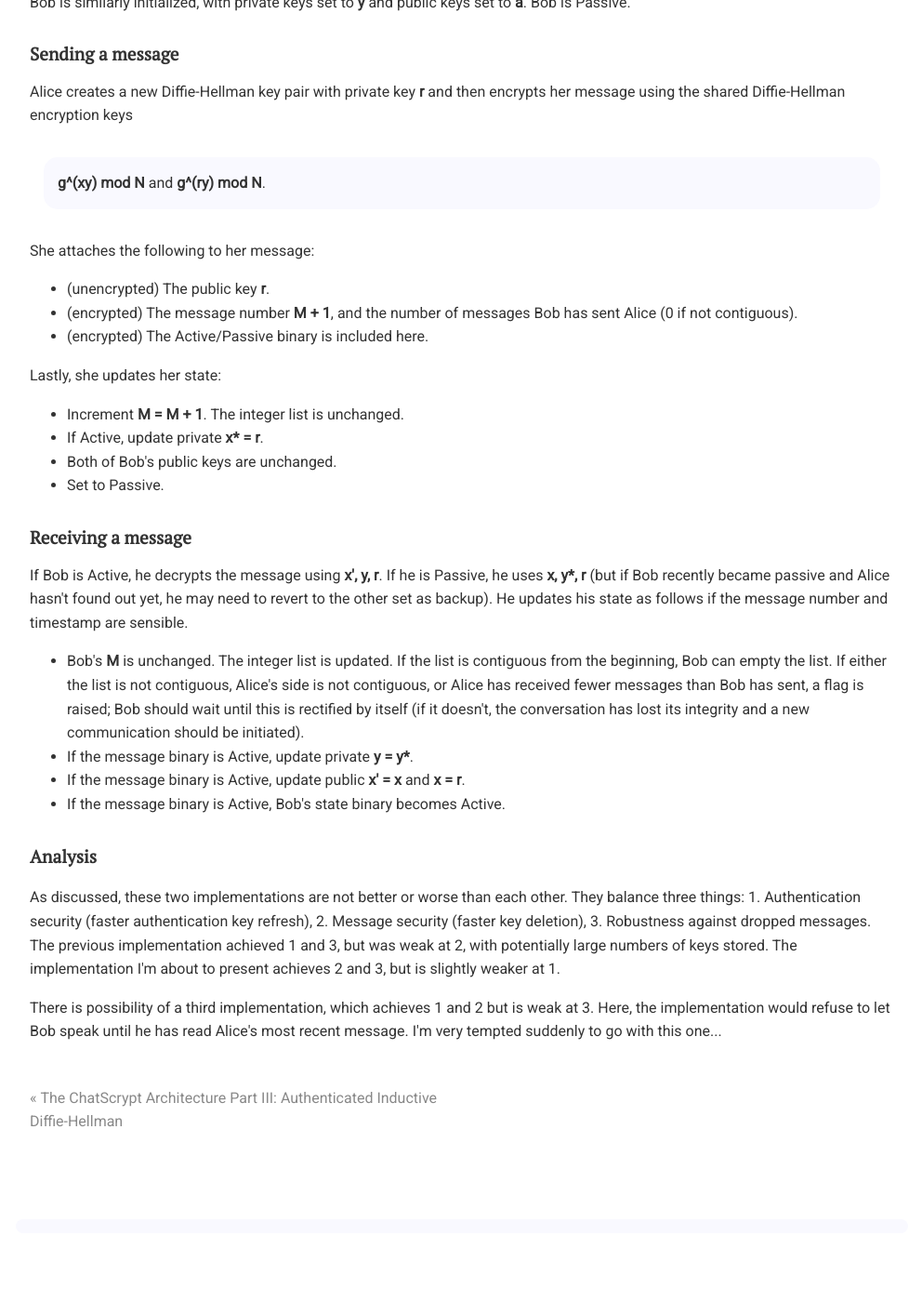
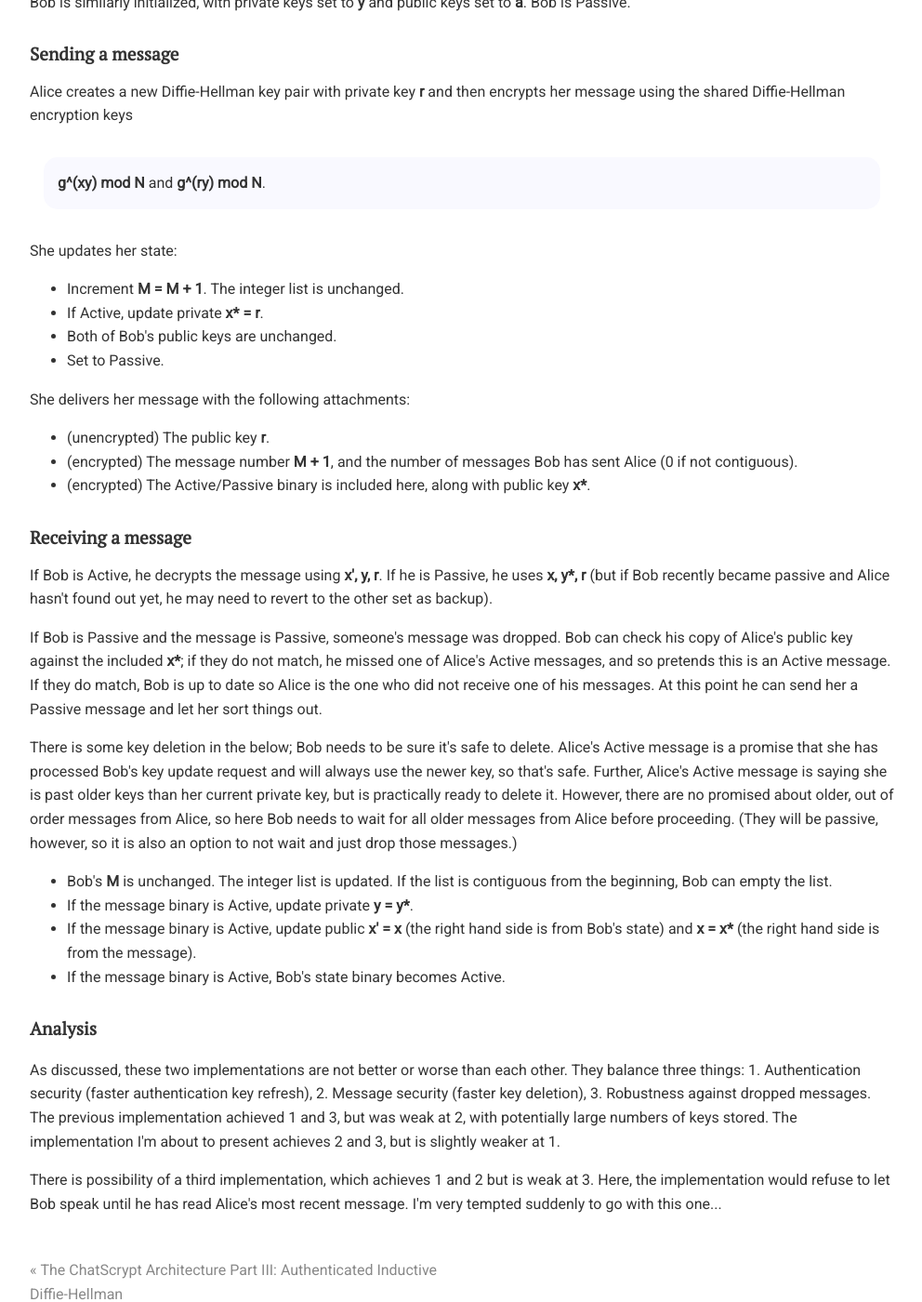
Before and after one commit to chatscrypt/chatscrypt.github.io, a Jekyll site: the page built from _posts/2020-01-24-the-chatscrypt-architecture-part-iv-quadruple-diffie-hellman.html, in a window 1280 px wide and 1400 px high, scrolled down 1238 px. Shown: the whole window at 93% size, without its empty margins (143-1135 px from the left). Built offline with Jekyll 4.4.1, drawn with Linux system fonts in a browser that asks for light colours; comment, search, counter and statistics services are not loaded; before the commit the page ends 2564 px from its top, so only the background shows below that.

Commit message:
Update 2020-01-24-the-chatscrypt-architecture-part-iv-quadruple-diffie-hellman.html

```diff
--- a/_posts/2020-01-24-the-chatscrypt-architecture-part-iv-quadruple-diffie-hellman.html
+++ b/_posts/2020-01-24-the-chatscrypt-architecture-part-iv-quadruple-diffie-hellman.html
@@ -48,15 +48,8 @@ Alice creates a new Diffie-Hellman key pair with private key <b>r</b> and then e
 <b>g^(xy) mod N</b> and <b>g^(ry) mod N</b>.
 </div>
 
-She attaches the following to her message:
-<ul>
-<li> (unencrypted) The public key <b>r</b>.
-<li> (encrypted) The message number <b>M + 1</b>, and the number of messages Bob has sent Alice (0 if not contiguous).
-<li> (encrypted) The Active/Passive binary is included here.
-</ul>
 
-
-Lastly, she updates her state:
+She updates her state:
 <ul>
 <li>Increment <b>M = M + 1</b>. The integer list is unchanged.
 <li>If Active, update private <b>x* = r</b>.
@@ -65,16 +58,29 @@ Lastly, she updates her state:
 </ul>
 
 
+She delivers her message with the following attachments:
+<ul>
+<li> (unencrypted) The public key <b>r</b>.
+<li> (encrypted) The message number <b>M + 1</b>, and the number of messages Bob has sent Alice (0 if not contiguous).
+  <li> (encrypted) The Active/Passive binary is included here, along with public key <b>x*</b>.
+</ul>
+
+
+
 
 
 <h2> Receiving a message</h2>
 
-If Bob is Active, he decrypts the message using <b>x', y, r</b>. If he is Passive, he uses <b>x, y*, r</b> (but if Bob recently became passive and Alice hasn't found out yet, he may need to revert to the other set as backup). He updates his state as follows if the message number and timestamp are sensible.
+If Bob is Active, he decrypts the message using <b>x', y, r</b>. If he is Passive, he uses <b>x, y*, r</b> (but if Bob recently became passive and Alice hasn't found out yet, he may need to revert to the other set as backup).
+
+<p>If Bob is Passive and the message is Passive, someone's message was dropped. Bob can check his copy of Alice's public key against the included <b>x*</b>; if they do not match, he missed one of Alice's Active messages, and so pretends this is an Active message. If they do match, Bob is up to date so Alice is the one who did not receive one of his messages. At this point he can send her a Passive message and let her sort things out.
+
+<p>There is some key deletion in the below; Bob needs to be sure it's safe to delete. Alice's Active message is a promise that she has processed Bob's key update request and will always use the newer key, so that's safe. Further, Alice's Active message is saying she is past older keys than her current private key, but is practically ready to delete it. However, there are no promised about older, out of order messages from Alice, so here Bob needs to wait for all older messages from Alice before proceeding. (They will be passive, however, so it is also an option to not wait and just drop those messages.)
 
 <ul>
-<li>Bob's <b>M</b> is unchanged. The integer list is updated. If the list is contiguous from the beginning, Bob can empty the list. If either the list is not contiguous, Alice's side is not contiguous, or Alice has received fewer messages than Bob has sent, a flag is raised; Bob should wait until this is rectified by itself (if it doesn't, the conversation has lost its integrity and a new communication should be initiated).
+<li>Bob's <b>M</b> is unchanged. The integer list is updated. If the list is contiguous from the beginning, Bob can empty the list.
 <li>If the message binary is Active, update private <b>y = y*</b>.
-<li>If the message binary is Active, update public <b>x' = x</b> and <b>x = r</b>.
+<li>If the message binary is Active, update public <b>x' = x</b> (the right hand side is from Bob's state) and <b>x = x*</b> (the right hand side is from the message).
 <li>If the message binary is Active, Bob's state binary becomes Active.
 </ul>
 
```
